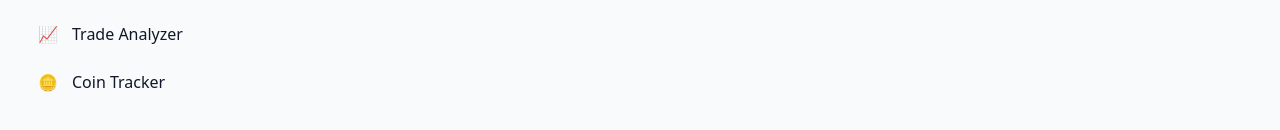
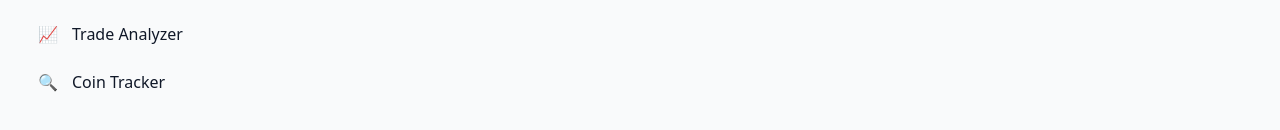
Before and after one commit to jackomo007/shiny-spoon, a Next.js app: page /add-coin in a window 1280 px wide. Shown: the part 486-616 px from the top of the page. Built offline with nearby package versions, Linux system fonts and the light colour scheme; no server answers.

Commit message:
feat: update icon to Coin Tracker navbar link

```diff
--- a/components/layout/DashboardShell.tsx
+++ b/components/layout/DashboardShell.tsx
@@ -272,7 +272,7 @@ export default function DashboardShell({ children }: Props) {
                 icon="📈"
               />
               {isAdmin && <NavItem href="/admin" label="Admin" icon="🛡️" />}
-              <NavItem href="/add-coin" label="Coin Tracker" icon="🪙" />
+              <NavItem href="/add-coin" label="Coin Tracker" icon="🔍" />
             </ul>
           </div>
         </aside>
```
